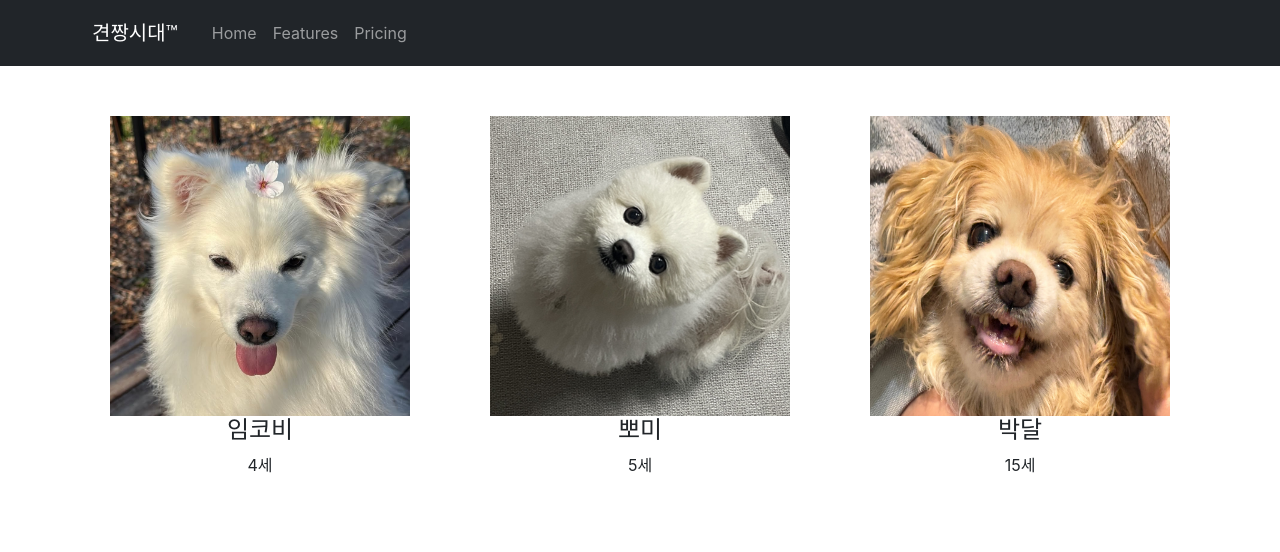
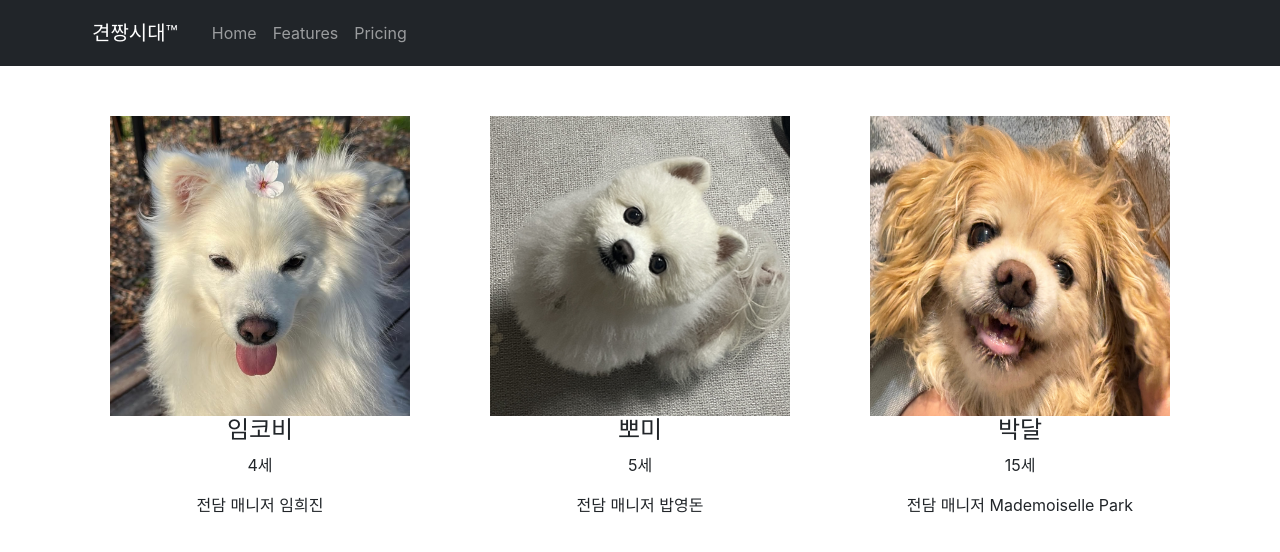
Before and after one commit to SJ-J/ReactStudy2, a React (Create React App) app: page / in a window 1280 px wide. Shown: the top 552 px of the page. Built offline with nearby package versions, Linux system fonts and the light colour scheme.

Commit message:
ListCard 컴포넌트로 리팩토링

```diff
--- a/src/App.js
+++ b/src/App.js
@@ -30,9 +30,9 @@ function App() {
       <div className='container'>
         <div className='row'>
           {
-            dogs.map(function(list, i) {
+            dogs.map(function(dogs, i) {
               return (
-                <Contents dogs={dogs} i={i} key={i}/>
+                <ListCard dogs={dogs} key={i}/>
               )
             })
           }
@@ -46,12 +46,13 @@ function App() {
 }
 
 /* 컴포넌트 영역 */
-function Contents(props) {
+function ListCard(props) {
   return (
     <div className='col-md-4'>
-      <img src={ props.dogs[props.i].img } className='cute-img' />
-      <h4> { props.dogs[props.i].name } </h4>
-      <p> { props.dogs[props.i].age }세</p>
+      <img src={ props.dogs.img } className='cute-img' />
+      <h4> { props.dogs.name } </h4>
+      <p> { props.dogs.age }세 </p>
+      <p> 전담 매니저 { props.dogs.manager } </p>
     </div>
   )
 }
```
Also changed, not shown: 1 other file (tests, documents, lock files or other folders).
